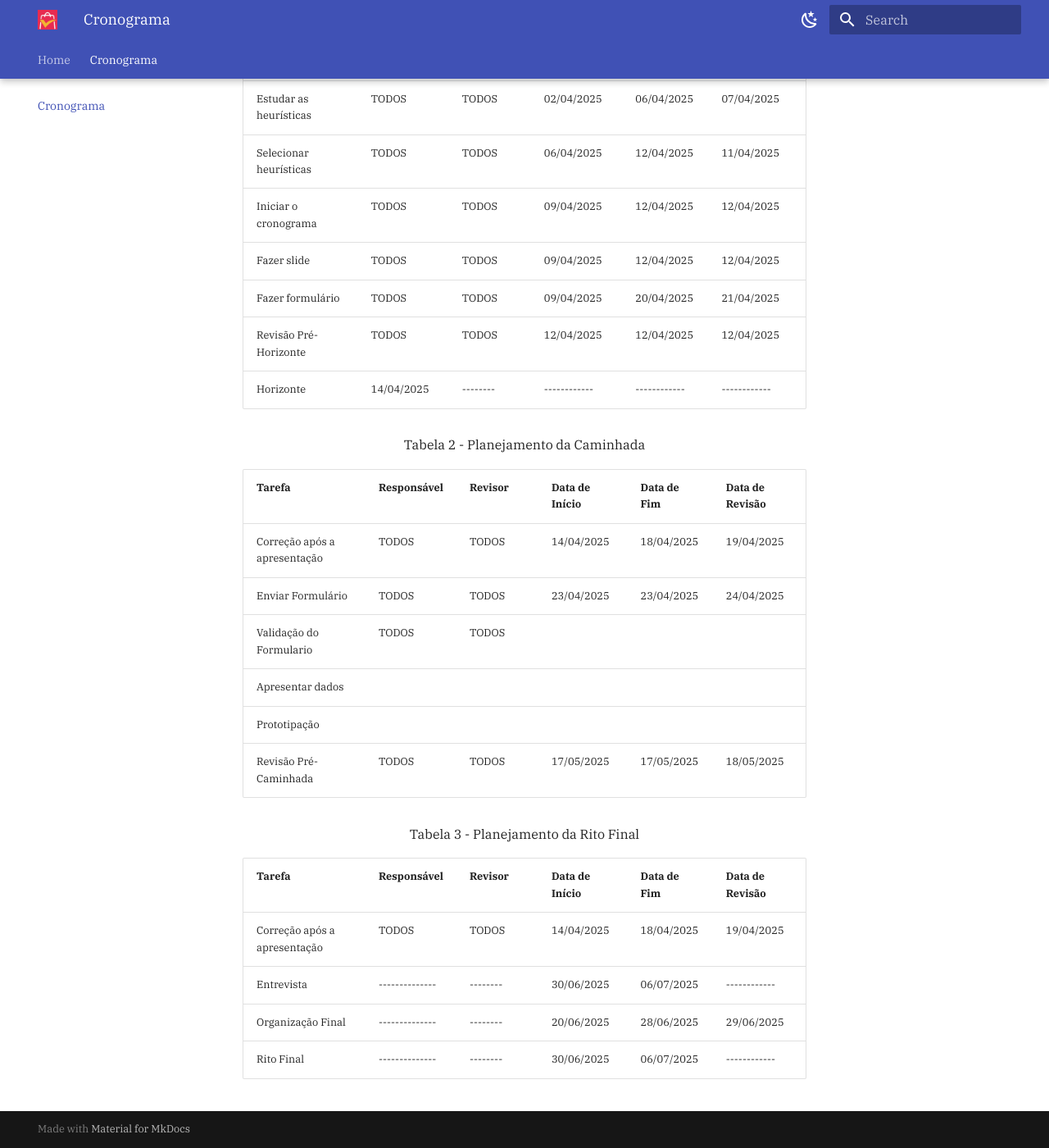
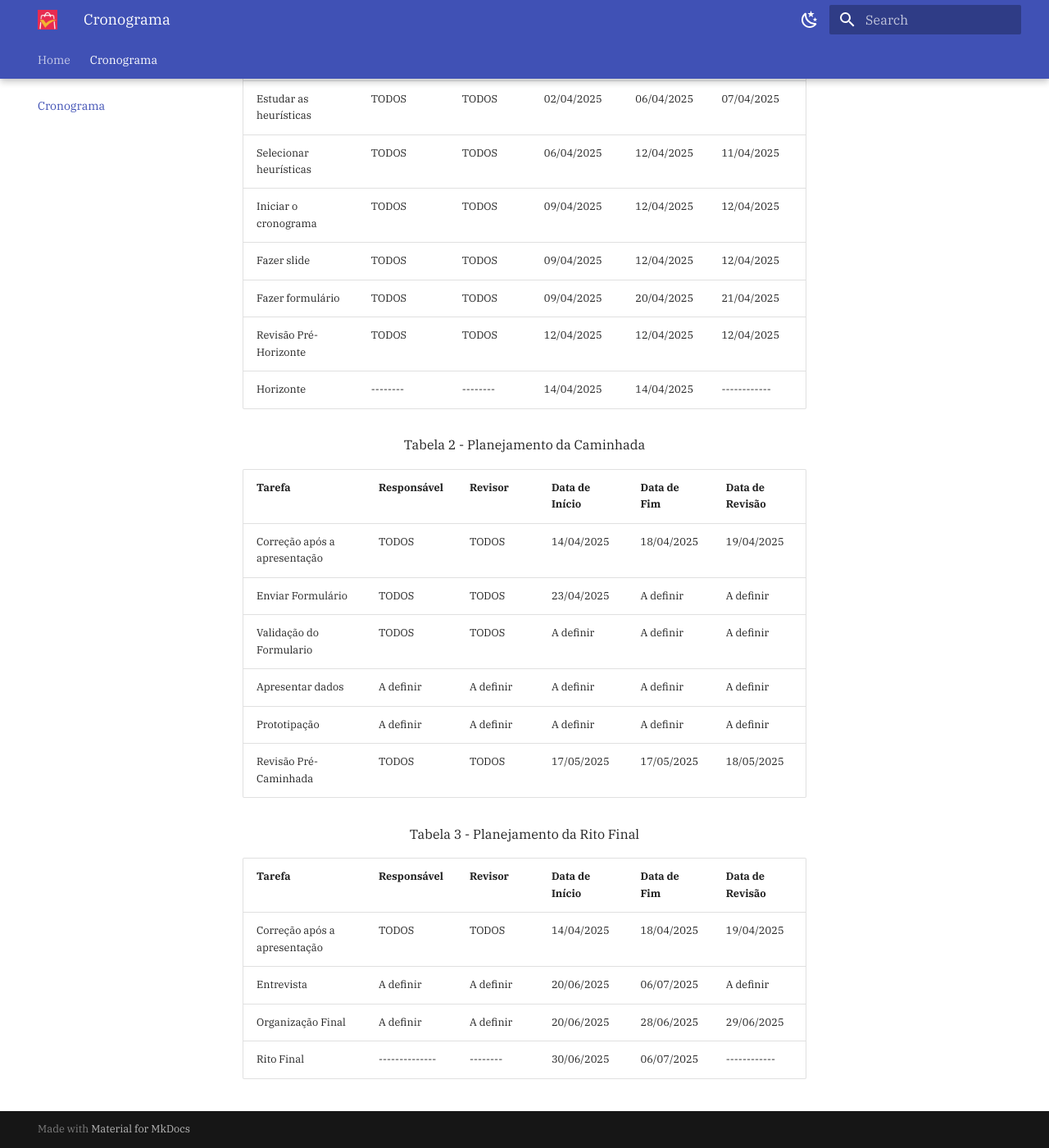
Before and after one commit to johnaopedro/IHC, an MkDocs documentation site: the page built from docs/planejamento/cronograma.md, in a window 1280 px wide and 1400 px high, scrolled down 283 px. Shown: the whole window at 82% size. Built offline with MkDocs 1.6.1 and Material for MkDocs 9.7.7, drawn with Linux system fonts in a browser that asks for light colours.

Commit message:
doc: cronograma

```diff
--- a/docs/planejamento/cronograma.md
+++ b/docs/planejamento/cronograma.md
@@ -11,7 +11,7 @@ Tabela 1 - Planejamento do Horizonte
 | Fazer slide                     | TODOS           | TODOS       | 09/04/2025          | 12/04/2025       | 12/04/2025          |
 | Fazer formulário                | TODOS           | TODOS       | 09/04/2025          | 20/04/2025      | 21/04/2025          |
 | Revisão Pré-Horizonte           | TODOS           | TODOS       | 12/04/2025          | 12/04/2025       | 12/04/2025          |
-| Horizonte   |       14/04/2025          | --------       | ------------          | ------------       | ------------         |
+| Horizonte   |       --------          | --------       | 14/04/2025          | 14/04/2025       | ------------         |
 
 <center>
 Tabela 2 - Planejamento da Caminhada
@@ -20,10 +20,10 @@ Tabela 2 - Planejamento da Caminhada
 | **Tarefa**                       | **Responsável** | **Revisor** | **Data de Início** | **Data de Fim** | **Data de Revisão** |
 |----------------------------------|-----------------|-------------|---------------------|------------------|---------------------|
 | Correção após a apresentação     | TODOS           | TODOS       | 14/04/2025          | 18/04/2025       | 19/04/2025          |
-| Enviar Formulário               | TODOS           | TODOS       | 23/04/2025          | 23/04/2025       | 24/04/2025          |
-| Validação do Formulario                                 | TODOS                | TODOS            |                     |                  |                     |
-| Apresentar dados                                 |                 |             |                     |                  |                     |
-| Prototipação                                 |                 |             |                     |                  |                     |
+| Enviar Formulário               | TODOS           | TODOS       | 23/04/2025          | A definir       | A definir          |
+| Validação do Formulario                                 | TODOS                | TODOS            | A definir                    | A definir                 | A definir                    |
+| Apresentar dados                                 | A definir  | A definir            |A definir| A definir              | A definir                   |
+| Prototipação                                 | A definir  | A definir            |A definir| A definir              | A definir                   |
 | Revisão Pré-Caminhada           | TODOS           | TODOS       | 17/05/2025          | 17/05/2025       | 18/05/2025          |
 
 <center>
@@ -34,6 +34,6 @@ Tabela 3 - Planejamento da Rito Final
 | **Tarefa**                       | **Responsável** | **Revisor** | **Data de Início** | **Data de Fim** | **Data de Revisão** |
 |----------------------------------|-----------------|-------------|---------------------|------------------|---------------------|
 | Correção após a apresentação     | TODOS           | TODOS       | 14/04/2025          | 18/04/2025       | 19/04/2025          |
-| Entrevista    | --------------| --------| 30/06/2025          | 06/07/2025       | ------------|
-| Organização Final    | --------------| --------| 20/06/2025          | 28/06/2025       | 29/06/2025|
+| Entrevista    | A definir| A definir| 20/06/2025          | 06/07/2025       | A definir |
+| Organização Final    | A definir| A definir| 20/06/2025          | 28/06/2025       | 29/06/2025|
 | Rito Final    | --------------| --------| 30/06/2025          | 06/07/2025       | ------------|
```
